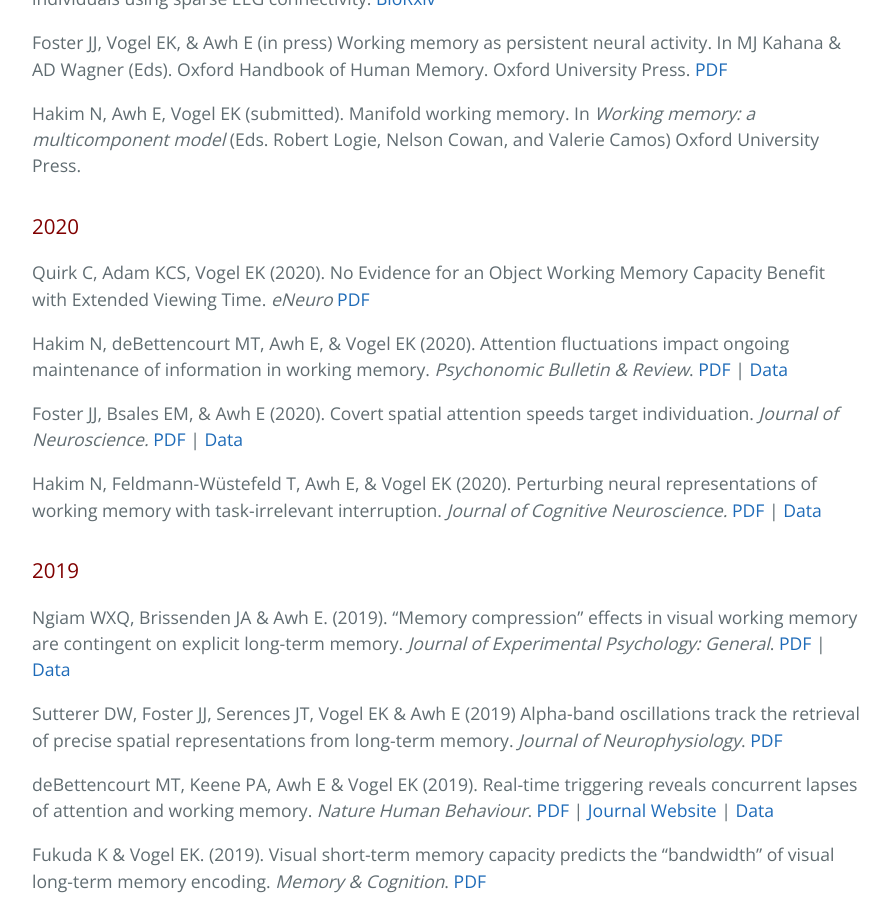
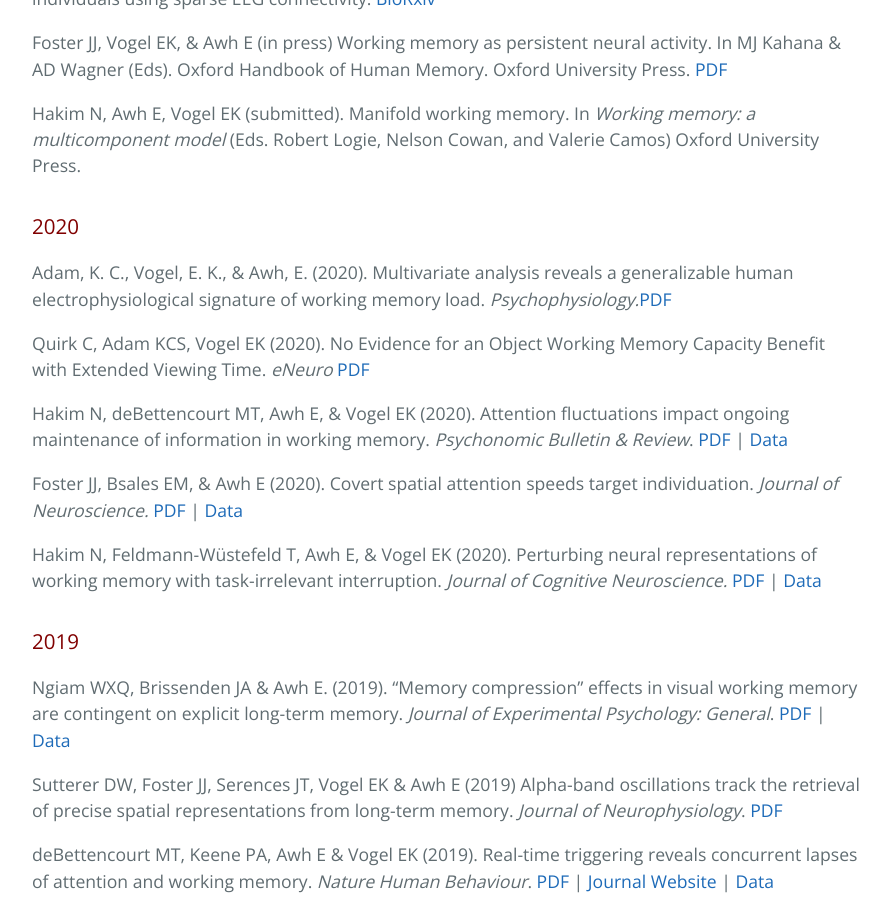
Before and after one commit to AwhVogelLab/awhvogellab.github.io, a Jekyll site: the page built from publications.md, in a window 1280 px wide and 900 px high, scrolled down 1015 px. Shown: the whole window, without its empty margins (192-1082 px from the left). Built offline with Jekyll 4.4.1, drawn with Linux system fonts in a browser that asks for light colours; our own code applies the rules of GitHub Pages for plain Markdown files.

Commit message:
Update publications.md

```diff
--- a/publications.md
+++ b/publications.md
@@ -26,6 +26,8 @@ Hakim N, Awh E, Vogel EK (submitted). Manifold working memory. In <em>Working me
 
 
 ### 2020
+
+Adam, K. C., Vogel, E. K., & Awh, E. (2020). Multivariate analysis reveals a generalizable human electrophysiological signature of working memory load. <i>Psychophysiology.</i>[PDF](/files/pdfs/Adams2020.pdf)
 
 Quirk C, Adam KCS, Vogel EK (2020). No Evidence for an Object Working Memory Capacity Benefit with Extended Viewing Time. <i>eNeuro</i> [PDF](https://colinquirk.com/publications/papers/Quirk_eneuro2020.pdf)
 
```
